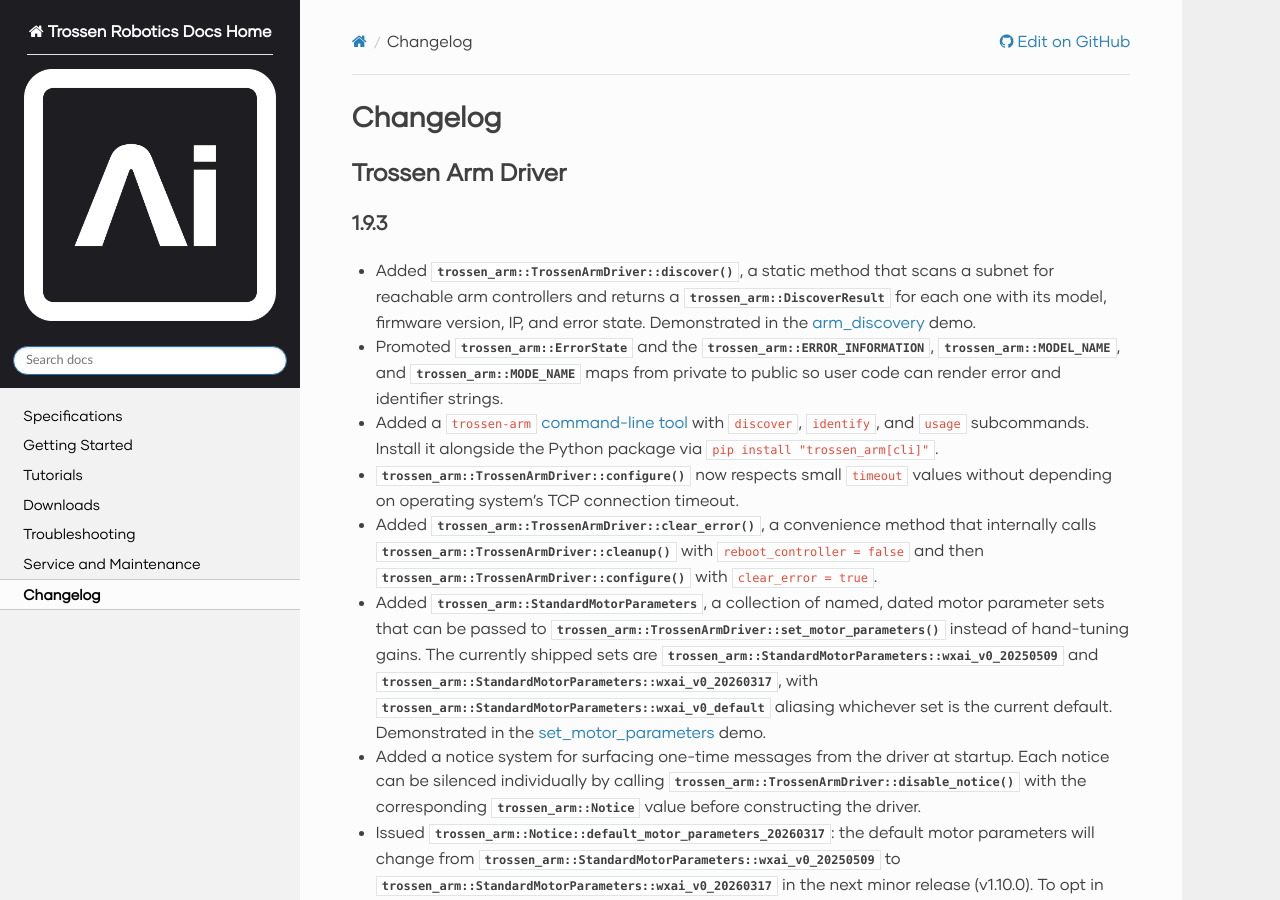
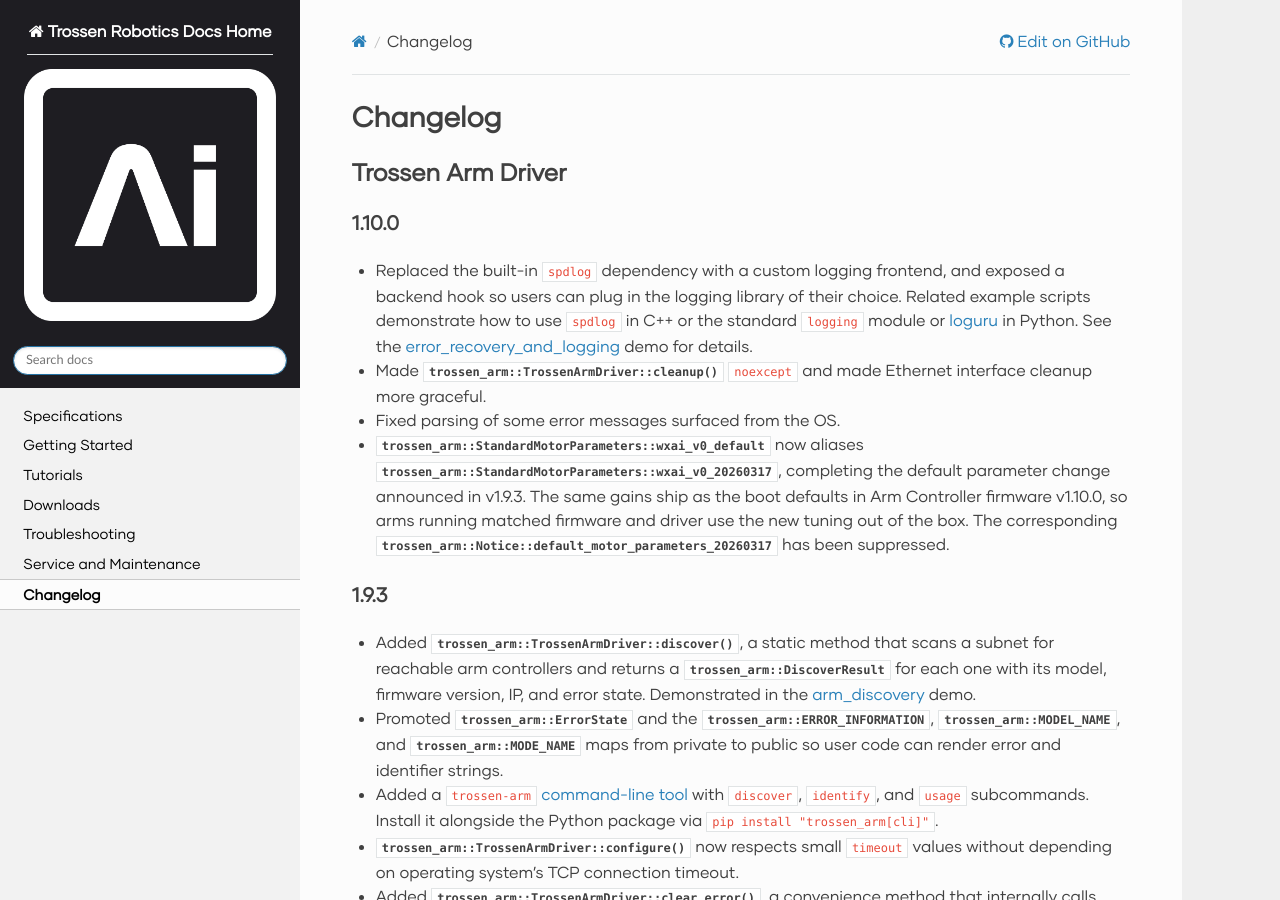
Before and after one commit to TrossenRobotics/trossen_arm, a Sphinx documentation site: the page built from docs/changelog.rst, in a window 1280 px wide and 900 px high. Built offline with Sphinx 7.4.7 and the Read the Docs theme 3.1.0, drawn with Linux system fonts in a browser that asks for light colours; some web fonts are replaced; pages that are not in the unit, such as notebooks, are missing from menus; some of the changed text lies outside the part shown.

Commit message:
Driver and controller v1.10.0 changelog

```diff
--- a/docs/changelog.rst
+++ b/docs/changelog.rst
@@ -4,6 +4,18 @@ Changelog
 
 Trossen Arm Driver
 ==================
+
+1.10.0
+------
+
+- Replaced the built-in ``spdlog`` dependency with a custom logging frontend, and exposed a backend hook so users can plug in the logging library of their choice.
+  Related example scripts demonstrate how to use ``spdlog`` in C++ or the standard ``logging`` module or `loguru <https://github.com/Delgan/loguru>`_ in Python.
+  See the :ref:`getting_started/demo_scripts:`error_recovery_and_logging`_` demo for details.
+- Made :func:`trossen_arm::TrossenArmDriver::cleanup` ``noexcept`` and made Ethernet interface cleanup more graceful.
+- Fixed parsing of some error messages surfaced from the OS.
+- :member:`trossen_arm::StandardMotorParameters::wxai_v0_default` now aliases :member:`trossen_arm::StandardMotorParameters::wxai_v0_20260317`, completing the default parameter change announced in v1.9.3.
+  The same gains ship as the boot defaults in Arm Controller firmware v1.10.0, so arms running matched firmware and driver use the new tuning out of the box.
+  The corresponding :enumerator:`trossen_arm::Notice::default_motor_parameters_20260317` has been suppressed.
 
 1.9.3
 -----
@@ -241,6 +253,11 @@ Trossen Arm Driver
 Trossen Arm Controller Firmware
 ===============================
 
+1.10.0
+------
+
+- Set the :member:`trossen_arm::StandardMotorParameters::wxai_v0_20260317` motor parameters as default.
+
 1.9.4
 -----
 
```
